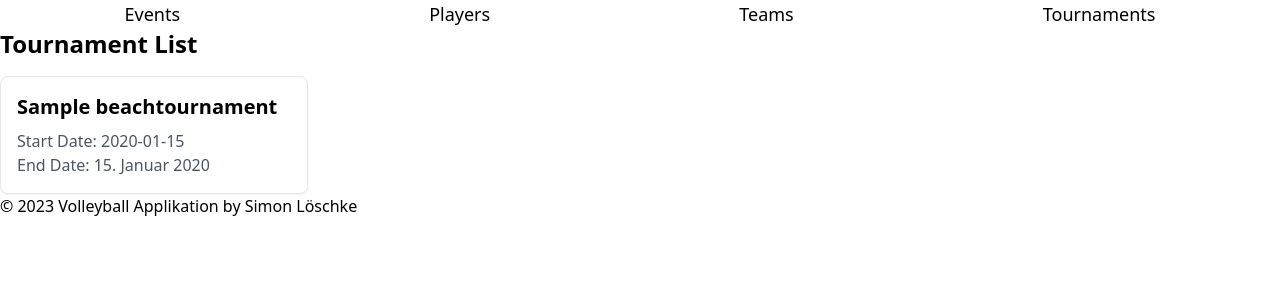
After one commit to simon-loeschke1988/volleyball, a Django app: template applikation/webapp/templates/tournament.html in a window 1280 px wide. The commit adds this page. Shown: the top 300 px of the page. Run offline with Django 5.2, Linux system fonts and the light colour scheme; the template is opened without the code that fills it: values that come from a table or form of the project are taken from there, others are empty; tables that the repository leaves empty hold one stand-in row (values such as "Sample post"); style sheets or scripts are compiled from the project's sources; parts of the project's set-up code (start-up, migrations or seed data) failed here and were passed over.

Commit message:
Fertigstellung Rumpfapplikation

```diff
--- a/applikation/webapp/templates/base.html
+++ b/applikation/webapp/templates/base.html
@@ -17,11 +17,11 @@
     <header>
         <nav class="text-lg align-middle">
             <ul class="flex flex-row">
-                <li class="m-auto"><a href="{%url 'webapp:index'%}">Home</a></li>
+                <li class="m-auto"><a href="{%url 'webapp:index'%}">Events</a></li>
                 <li class="m-auto"><a href="{%url 'webapp:player' %}">Players</a></li>
                 <li class="m-auto"><a href="{%url 'webapp:teams'%}">Teams</a></li>
-                <li class="m-auto"><a href="#">Tournaments</a></li>
-                <li class="m-auto"><a href="#">Events</a></li>
+                <li class="m-auto"><a href="{%url 'webapp:tournament' %}">Tournaments</a></li>
+
             </ul>
         </nav>
     </header>
--- /dev/null
+++ b/applikation/webapp/templates/tournament.html
@@ -0,0 +1,23 @@
+{% extends 'base.html' %}
+
+{% block description %} Startseite der Webseite {% endblock %}
+{% block keywords %} Startseite, Webseite {% endblock %}
+
+{%block title%} Startseite {% endblock %}
+
+{% block content %}
+
+    <h1 class="text-2xl font-bold mb-4">Tournament List</h1>
+
+    <div class="grid grid-cols-1 md:grid-cols-2 lg:grid-cols-3 xl:grid-cols-4 gap-4">
+        {% for tournament in tournaments %}
+            <div class="bg-white border border-gray-200 rounded-lg shadow-sm hover:shadow-md transition-shadow duration-200 ease-in-out">
+                <div class="p-4">
+                    <h2 class="text-xl font-semibold mb-2">{{ tournament.name }}</h2>
+                    <p class="text-gray-600">Start Date: {{ tournament.start_date }}</p>
+                    <p class="text-gray-600">End Date: {{ tournament.end_date }}</p>
+                </div>
+            </div>
+        {% endfor %}
+    </div>
+{% endblock content %}
--- a/applikation/webapp/urls.py
+++ b/applikation/webapp/urls.py
@@ -6,5 +6,5 @@ urlpatterns = [
     path('', views.index, name='index'),
     path('player/', views.player, name='player'),
     path('teams/', views.teams, name='teams'),
-    path('tournaments/<int:tournament_id>/matches/', views.tournament_matches, name='tournament_matches'),
+    path('tournaments', views.tournament_matches, name='tournament'),
 ]
```
Also changed, not shown: applikation/webapp/templates/tournament_matches.html (deleted, +0 -9 lines), applikation/webapp/views.py (+5 -9 lines), 1 other file.
